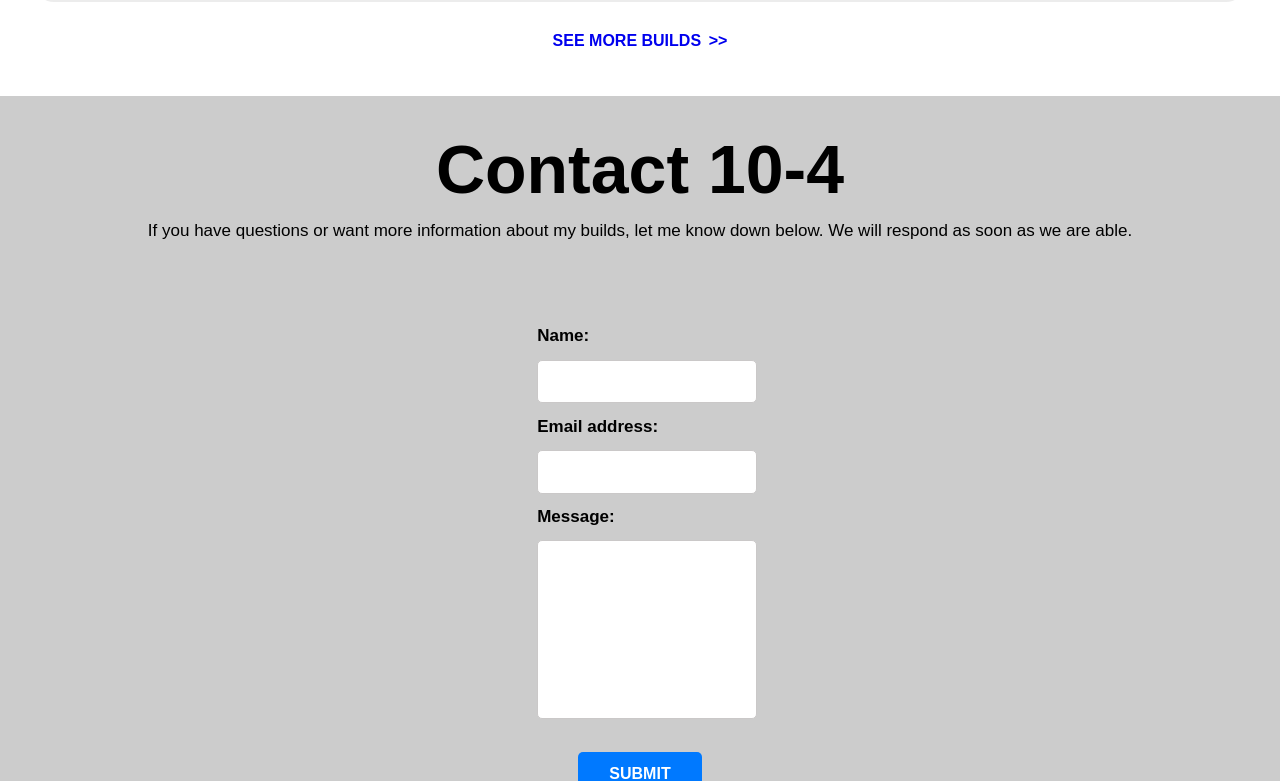
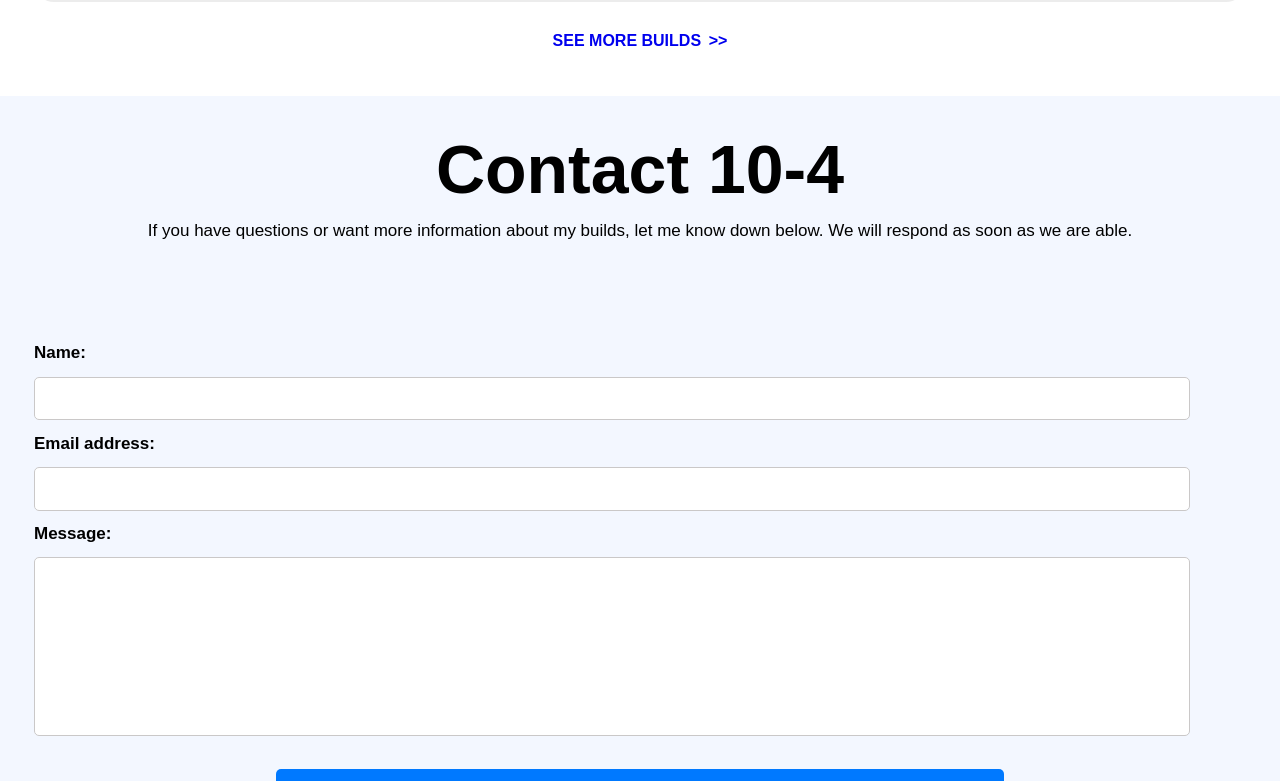
Before and after one commit to paul88vera/104-WoodWorks, a React (Create React App) app: page / in a window 1280 px wide. Shown: the part 5844-6625 px from the top of the page. Built offline with nearby package versions, Linux system fonts and the light colour scheme.

Commit message:
corrected css footer

```diff
--- a/src/App.css
+++ b/src/App.css
@@ -13,6 +13,7 @@
   padding: 0;
   scroll-behavior: smooth;
   font-family: sans-serif;
+  overflow-x: hidden;
   font-family: sans-serif;
 }
 body{
@@ -131,22 +132,13 @@ header a {
 /** CONTACT - MOBILE */
 #contact {
   display: flex;
-  flex-wrap: wrap;
-  justify-content: center;
-  align-items: center;
-  gap: 1em;
-  align-content:space-evenly;
-  background-color: #ccc;
-  padding-bottom: 5em;
-}
-#featured > h2 {
-  padding: 2em 0;
-  text-align: center;
-  background-color: #ccc;
+  flex-direction: column;
+  flex-wrap: nowrap;
+  gap: 2em;
+  background-color: var(--light-bg-color);
 }
 .contact-para {
   display: flex;
-  flex-direction: column;
   flex-direction: column;
   justify-content: center;
   text-align: justify;
```
